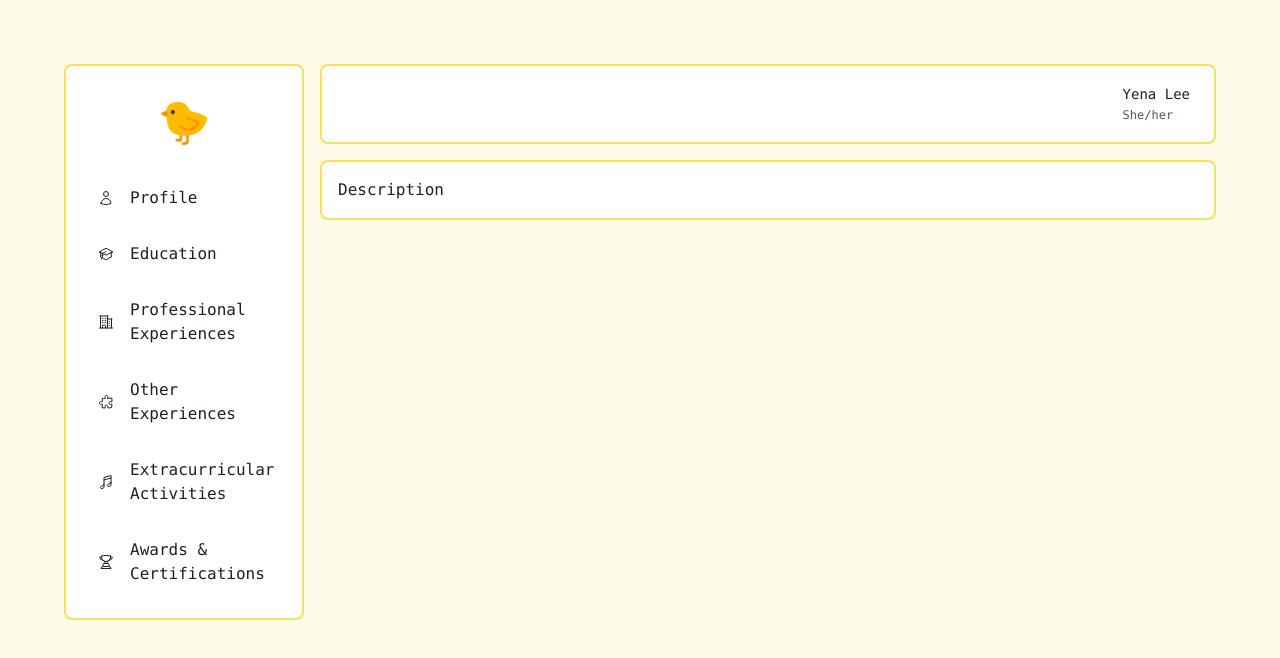
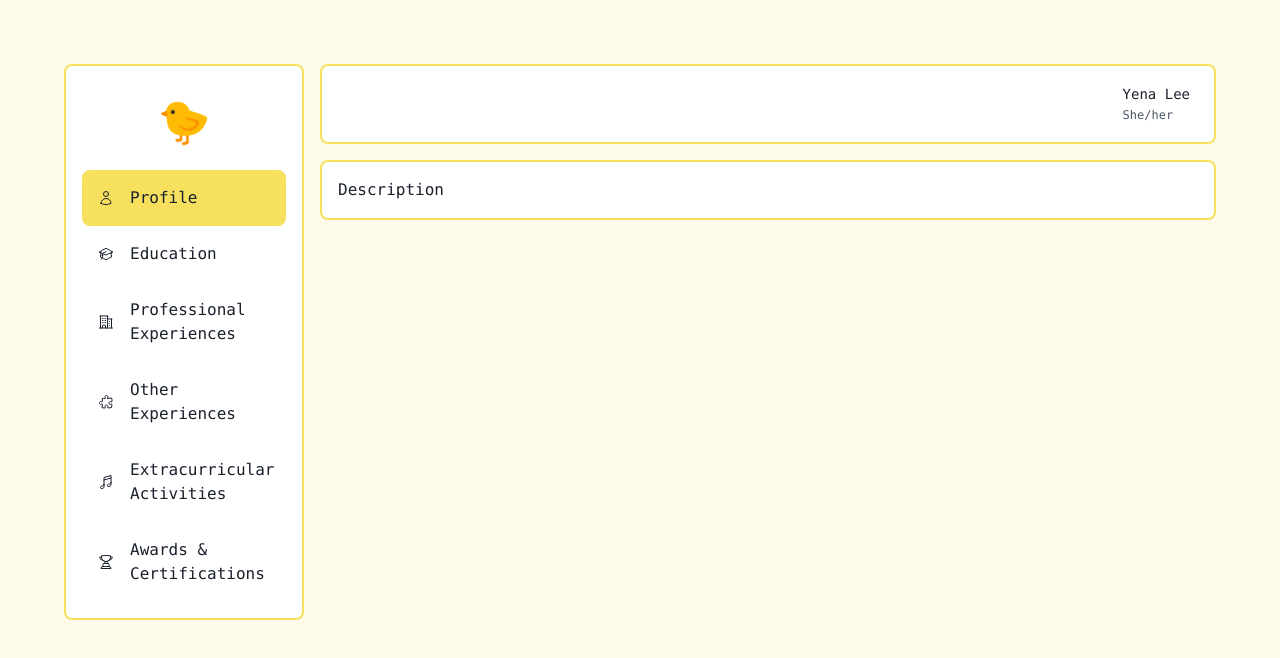
Before and after one commit to lee00286/personal-portfolio, a Next.js app: page / in a window 1280 px wide. Shown: the top 658 px of the page. Built offline with nearby package versions, Linux system fonts and the light colour scheme.

Commit message:
feat: let sidebar nav item to be highlighted if selected

```diff
--- a/app/page.tsx
+++ b/app/page.tsx
@@ -4,7 +4,7 @@ import SidebarWithHeader from '@/components/SidebarWithHeader';
 import { MenuProvider } from '@/context/menuState';
 
 export const styles =
-  'min-h-screen flex justify-center items-center lg:p-16 md:p-0 font-mono bg-yellow-50';
+  'min-h-screen flex justify-center items-center md:p-16 md:p-0 font-mono bg-yellow-50';
 
 export default function Home() {
   return (
--- a/components/SidebarWithHeader.tsx
+++ b/components/SidebarWithHeader.tsx
@@ -40,6 +40,7 @@ interface LinkItemProps {
 
 interface NavItemProps extends FlexProps {
   icon: any;
+  navIndex: number;
   children: React.ReactNode;
 }
 
@@ -61,7 +62,7 @@ const LinkItems: Array<LinkItemProps> = [
 ];
 
 const SidebarContent = ({ onClose, ...rest }: SidebarProps) => {
-  const { currentPage, setCurrentPage } = useMenuContext();
+  const { setCurrentPage } = useMenuContext();
 
   return (
     <Box
@@ -100,6 +101,7 @@ const SidebarContent = ({ onClose, ...rest }: SidebarProps) => {
         <NavItem
           key={link.name}
           icon={link.icon}
+          navIndex={index}
           onClick={() => setCurrentPage(index)}
         >
           {link.name}
@@ -109,7 +111,10 @@ const SidebarContent = ({ onClose, ...rest }: SidebarProps) => {
   );
 };
 
-const NavItem = ({ icon, children, ...rest }: NavItemProps) => {
+const NavItem = ({ icon, navIndex, children, ...rest }: NavItemProps) => {
+  const { currentPage } = useMenuContext();
+  console.log(currentPage);
+
   return (
     <Box
       as="a"
@@ -124,8 +129,13 @@ const NavItem = ({ icon, children, ...rest }: NavItemProps) => {
         borderRadius="lg"
         role="group"
         cursor="pointer"
+        background={
+          currentPage === navIndex
+            ? useColorModeValue('yellow.300', 'gray.700')
+            : useColorModeValue('white', 'gray.900')
+        }
         _hover={{
-          background: 'yellow.300'
+          background: useColorModeValue('yellow.300', 'gray.700')
         }}
         {...rest}
       >
```
